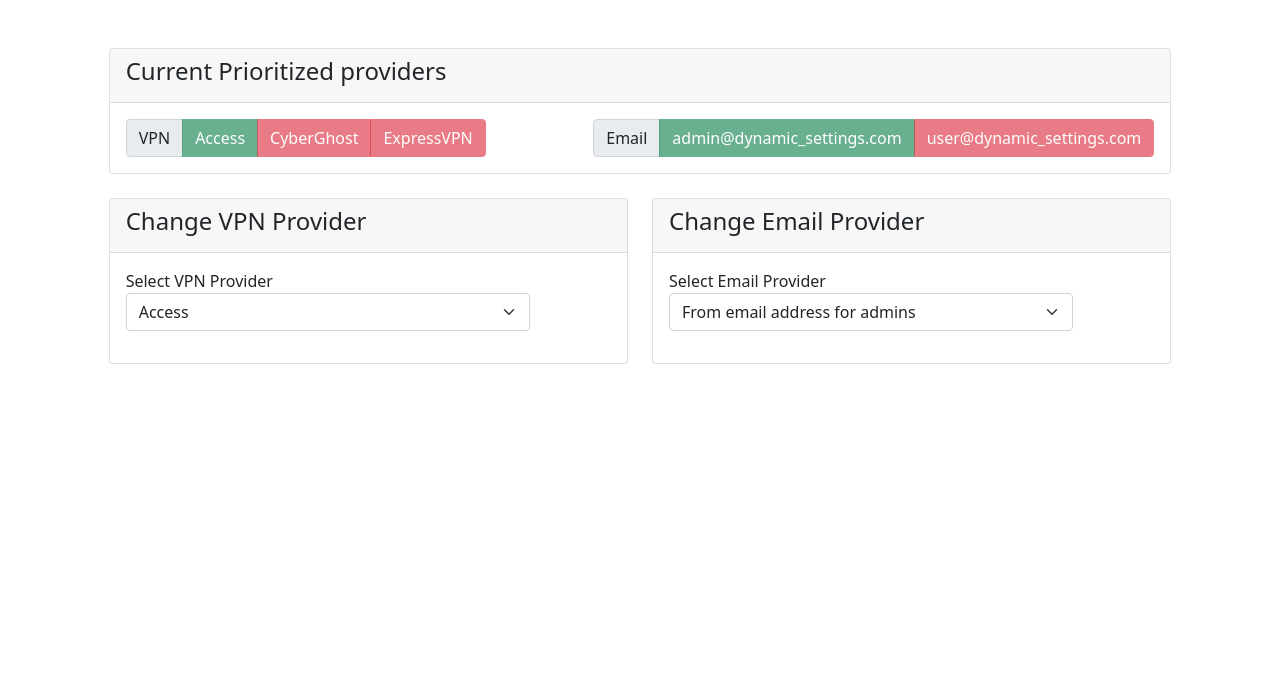
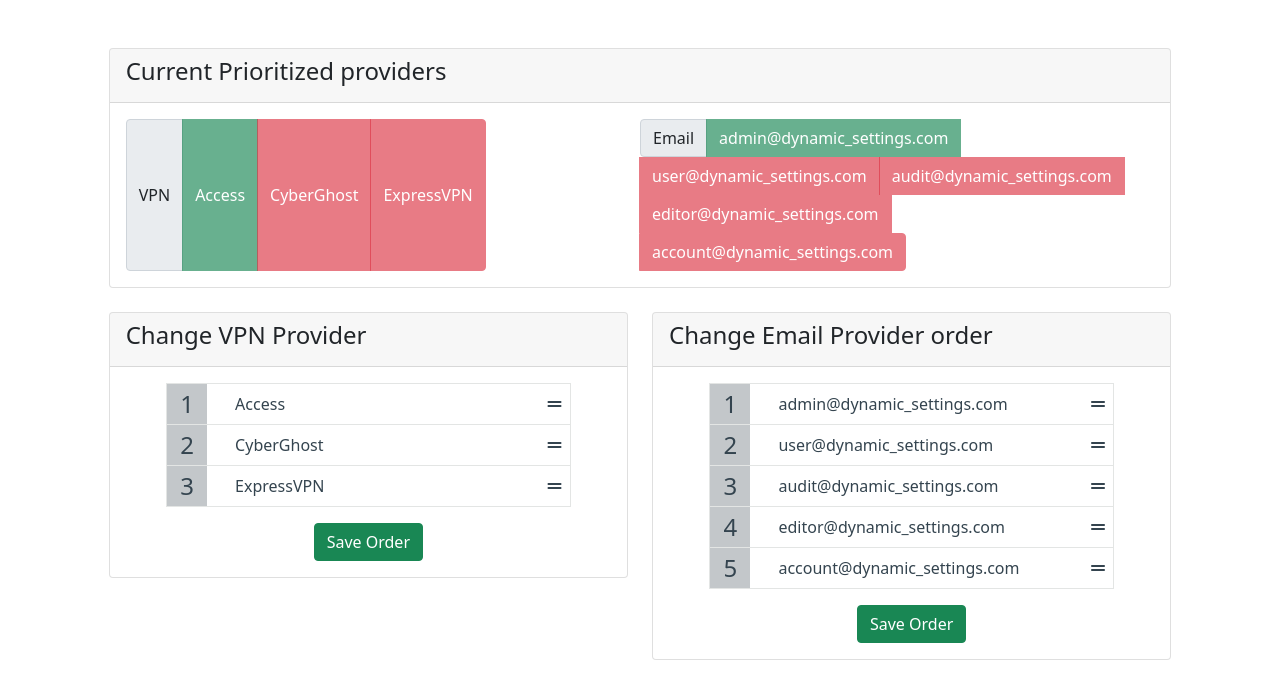
Before and after one commit to Sirneij/django_dynamic_global_settings, a Django app: page / in a window 1280 px wide. Shown: the top 699 px of the page. Run offline with Django 4.2, Linux system fonts and the light colour scheme; data comes from the database, SQL or seed files in the repository; some libraries are stand-ins or nearby versions.

Commit message:
Drag and drop started

```diff
--- a/core/models.py
+++ b/core/models.py
@@ -27,10 +27,16 @@ class GenericSettings(models.Model):
 
     ADMIN_FROM_EMAIL = 'admin@dynamic_settings.com'
     USER_FROM_EMAIL = 'user@dynamic_settings.com'
+    AUDIT_FROM_EMAIL = 'audit@dynamic_settings.com'
+    EDITOR_FROM_EMAIL = 'editor@dynamic_settings.com'
+    ACCOUNT_FROM_EMAIL = 'account@dynamic_settings.com'
 
     FROM_EMAIL_ADDRESSES = [
         (ADMIN_FROM_EMAIL, 'From email address for admins'),
         (USER_FROM_EMAIL, 'From email address for users'),
+        (AUDIT_FROM_EMAIL, 'From email address for auditors'),
+        (EDITOR_FROM_EMAIL, 'From email address for editors'),
+        (ACCOUNT_FROM_EMAIL, 'From email address for accounts'),
     ]
 
     default_vpn_provider = ArrayField(
--- a/core/views.py
+++ b/core/views.py
@@ -1,3 +1,5 @@
+import json
+
 from django.http.response import JsonResponse
 from django.shortcuts import render
 
@@ -35,17 +37,12 @@ def change_settings(request):
 
             elif provider_type.lower() == 'email':
                 generic_settings = GenericSettings.load()
-                selected_email_provider = request.POST.get('default_from_email')
-                default_email_provider = generic_settings.default_from_email
-                # put the selected sms provider at the begining.
-                default_email_provider.insert(
-                    0,
-                    default_email_provider.pop(
-                        default_email_provider.index(selected_email_provider)
-                    ),
+                reordered_email_provider = json.loads(
+                    request.POST.get('default_from_email')
                 )
+                print(reordered_email_provider)
+                generic_settings.default_from_email = reordered_email_provider
                 generic_settings.save(update_fields=['default_from_email'])
-
                 response = JsonResponse({'success': True})
 
             return response
--- a/dynamic_settings/settings.py
+++ b/dynamic_settings/settings.py
@@ -82,7 +82,7 @@ DATABASES = {
     'default': {
         'ENGINE': 'django.db.backends.postgresql_psycopg2',
         'NAME': config('DB_NAME', default='dynamic_settings_db'),
-        'USER': config('DB_USER', default='sirneij'),
+        'USER': config('DB_USER', default='quickcheck'),
         'PASSWORD': config('DB_PASSWORD', default='password'),
         'HOST': 'localhost',
         'PORT': 5432,
--- a/templates/index.html
+++ b/templates/index.html
@@ -12,6 +12,65 @@
       integrity="sha384-1BmE4kWBq78iYhFldvKuhfTAU6auU8tT94WrHftjDbrCEXSU1oBoqyl2QvZ6jIW3"
       crossorigin="anonymous"
     />
+    <script
+      src="https://kit.fontawesome.com/90f19d2d7f.js"
+      crossorigin="anonymous"
+    ></script>
+    <style>
+      :root {
+        --border-color: #e3e5e4;
+        --text-color: #34444f;
+        --background-color: #c3c7ca;
+      }
+      .justify-items {
+        background-color: #fff;
+        display: flex;
+        flex-direction: column;
+        align-items: center;
+        justify-content: flex-start;
+      }
+      .draggable-list {
+        border: 1px solid var(--border-color);
+        color: var(--text-color);
+        padding: 0;
+        margin: 0;
+        list-style-type: none;
+      }
+      .draggable-list li {
+        background-color: #fff;
+        display: flex;
+        flex: 1;
+      }
+      .draggable-list li:not(:last-of-type) {
+        border-bottom: 1px solid var(--border-color);
+      }
+      .draggable-list .number {
+        background-color: var(--background-color);
+        display: flex;
+        align-items: center;
+        justify-content: center;
+        font-size: 1.5rem;
+        height: 2.5rem;
+        width: 2.5rem;
+      }
+      .draggable-list .provider-name {
+        margin: 0 1.25rem 00;
+      }
+      .draggable {
+        cursor: pointer;
+        display: flex;
+        align-items: center;
+        justify-content: space-between;
+        padding: 0.5rem;
+        flex: 1;
+      }
+      .draggable-list li.over {
+        background-color: #eaeaea;
+      }
+      .draggable-list li.start .draggable {
+        background-color: #fffdd0;
+      }
+    </style>
   </head>
   <body>
     <div class="content">
@@ -23,7 +82,7 @@
             </div>
             <div class="card-body">
               <div class="d-flex">
-                <div class="input-group flex-nowrap">
+                <div class="input-group flex-wrap">
                   <span class="input-group-text" id="addon-wrapping">VPN</span>
                   {% for p in generic_settings.default_vpn_provider %}
                   <button
@@ -36,7 +95,7 @@
                   {% endfor %}
                 </div>
 
-                <div class="input-group flex-nowrap">
+                <div class="input-group flex-wrap">
                   <span class="input-group-text" id="addon-wrapping"
                     >Email</span
                   >
@@ -63,18 +122,21 @@
               <h4>Change VPN Provider</h4>
             </div>
             <div class="card-body">
-              <div class="form-row">
-                <div class="col-md-10 mb-3">
-                  <label for="vpnProvider">Select VPN Provider</label>
-                  <select class="form-select mb-3" id="vpnProvider">
+              <div class="justify-items">
+                <ul class="col-md-10 mb-3 draggable-list" id="draggableListOne">
                   {% for provider in vpn_providers %}
-                    <option value="{{ provider.0 }}"
-                  {% if generic_settings.default_vpn_provider.0 == provider.0 %}selected{% endif %}>
-                    {{ provider.1 }}
-                  </option>
+                  <li data-index="{{forloop.counter0}}">
+                    <span class="number">{{forloop.counter}}</span>
+                    <div class="draggable" draggable="true">
+                      <p class="provider-name">{{provider.0}}</p>
+                      <i class="fas fa-grip-lines"></i>
+                    </div>
+                  </li>
                   {% endfor %}
-                  </select>
-                </div>
+                </ul>
+                <button type="button" class="btn btn-success" id="saveVPNOrder">
+                  Save Order
+                </button>
               </div>
             </div>
           </div>
@@ -82,22 +144,28 @@
         <div class="col-md-5 grid-margin stretch-card">
           <div class="card">
             <div class="card-header">
-              <h4>Change Email Provider</h4>
+              <h4>Change Email Provider order</h4>
             </div>
             <div class="card-body">
-
-              <div class="form-row">
-                <div class="col-md-10 mb-3">
-                  <label for="emailProvider">Select Email Provider</label>
-                  <select class="form-select mb-3" id="emailProvider">
+              <div class="justify-items">
+                <ul class="col-md-10 mb-3 draggable-list" id="draggableListTwo">
                   {% for provider in email_providers %}
-                    <option value="{{ provider.0 }}"
-            {% if generic_settings.default_from_email.0 == provider.0 %}selected{% endif %}>
-                      {{ provider.1 }}
-                    </option>
+                  <li data-index="{{forloop.counter0}}">
+                    <span class="number">{{forloop.counter}}</span>
+                    <div class="draggable" draggable="true">
+                      <p class="provider-name">{{provider.0}}</p>
+                      <i class="fas fa-grip-lines"></i>
+                    </div>
+                  </li>
                   {% endfor %}
-                  </select>
-                </div>
+                </ul>
+                <button
+                  type="button"
+                  class="btn btn-success"
+                  id="saveEmailOrder"
+                >
+                  Save Order
+                </button>
               </div>
             </div>
           </div>
@@ -131,14 +199,60 @@
         });
       }
 
+      const draggables = document.querySelectorAll('.draggable');
+      const dragListItems = document.querySelectorAll('#draggableListTwo li');
+      const saveEmailOrderBtn = document.getElementById('saveEmailOrder');
+      const listItems = [];
+      const reorderedListItems = [];
+      let dragStartIndex = 0;
+
+      const swapItems = (fromIndex, toIndex) => {
+        const firstItem = listItems[fromIndex].querySelector('.draggable');
+        const secondItem = listItems[toIndex].querySelector('.draggable');
+
+        listItems[fromIndex].appendChild(secondItem);
+        listItems[toIndex].appendChild(firstItem);
+      };
+
+      function dragStart() {
+        this.classList.add('start');
+        dragStartIndex = +this.closest('li').getAttribute('data-index');
+      }
+      function dragOver(e) {
+        e.preventDefault();
+        this.classList.add('over');
+      }
+      function dragDrop() {
+        const dragEndIndex = this.getAttribute('data-index');
+        swapItems(dragStartIndex, dragEndIndex);
+        this.classList.remove('over');
+        this.classList.remove('start');
+      }
+      function dragEnter() {
+        this.classList.add('over');
+      }
+      function dragLeave() {
+        this.classList.remove('over');
+        this.classList.remove('start');
+      }
+
+      draggables.forEach((draggable) => {
+        draggable.addEventListener('dragstart', dragStart);
+      });
+      dragListItems.forEach((item) => {
+        listItems.push(item);
+        item.addEventListener('dragover', dragOver);
+        item.addEventListener('drop', dragDrop);
+        item.addEventListener('dragenter', dragEnter);
+        item.addEventListener('dragleave', dragLeave);
+      });
+
       const changeProvidersPriority = (
-        providerSelector,
         providerModelField,
+        providerModelFieldValue,
         providerType,
         providerTypeText
       ) => {
-        providerSelector.addEventListener('change', (e) => {
-          e.preventDefault();
         if (
           !confirm(
             `Are you sure you want to change ${providerTypeText} Providers priority?`
@@ -147,7 +261,7 @@
           return;
         }
         const data = new FormData();
-          data.append(providerModelField, e.target.value);
+        data.append(providerModelField, providerModelFieldValue);
         data.append('provider_type', providerType);
         $.ajax({
           url: "{% url 'core:change_settings' %}",
@@ -169,25 +283,29 @@
           processData: false,
           contentType: false,
         });
-        });
       };
 
-      const vpnProviderSelect = document.getElementById('vpnProvider');
-      const emailProviderSelect = document.getElementById('emailProvider');
+      // changeProvidersPriority(
+      //   vpnProviderSelect,
+      //   'default_vpn_provider',
+      //   'VPN',
+      //   'VPN'
+      // );
 
+      saveEmailOrderBtn.addEventListener('click', (event) => {
+        event.preventDefault();
+        listItems.forEach((item) => {
+          reorderedListItems.push(
+            item.querySelector('.draggable').innerText.trim()
+          );
+        });
         changeProvidersPriority(
-        vpnProviderSelect,
-        'default_vpn_provider',
-        'VPN',
-        'VPN'
-      );
-
-      changeProvidersPriority(
-        emailProviderSelect,
           'default_from_email',
+          JSON.stringify(reorderedListItems),
           'Email',
           'Email address'
         );
+      });
     </script>
   </body>
 </html>
```
Also changed, not shown: core/house_robber.py (added, +25 -0 lines). Lines whose indentation alone changed are shown as unchanged.
